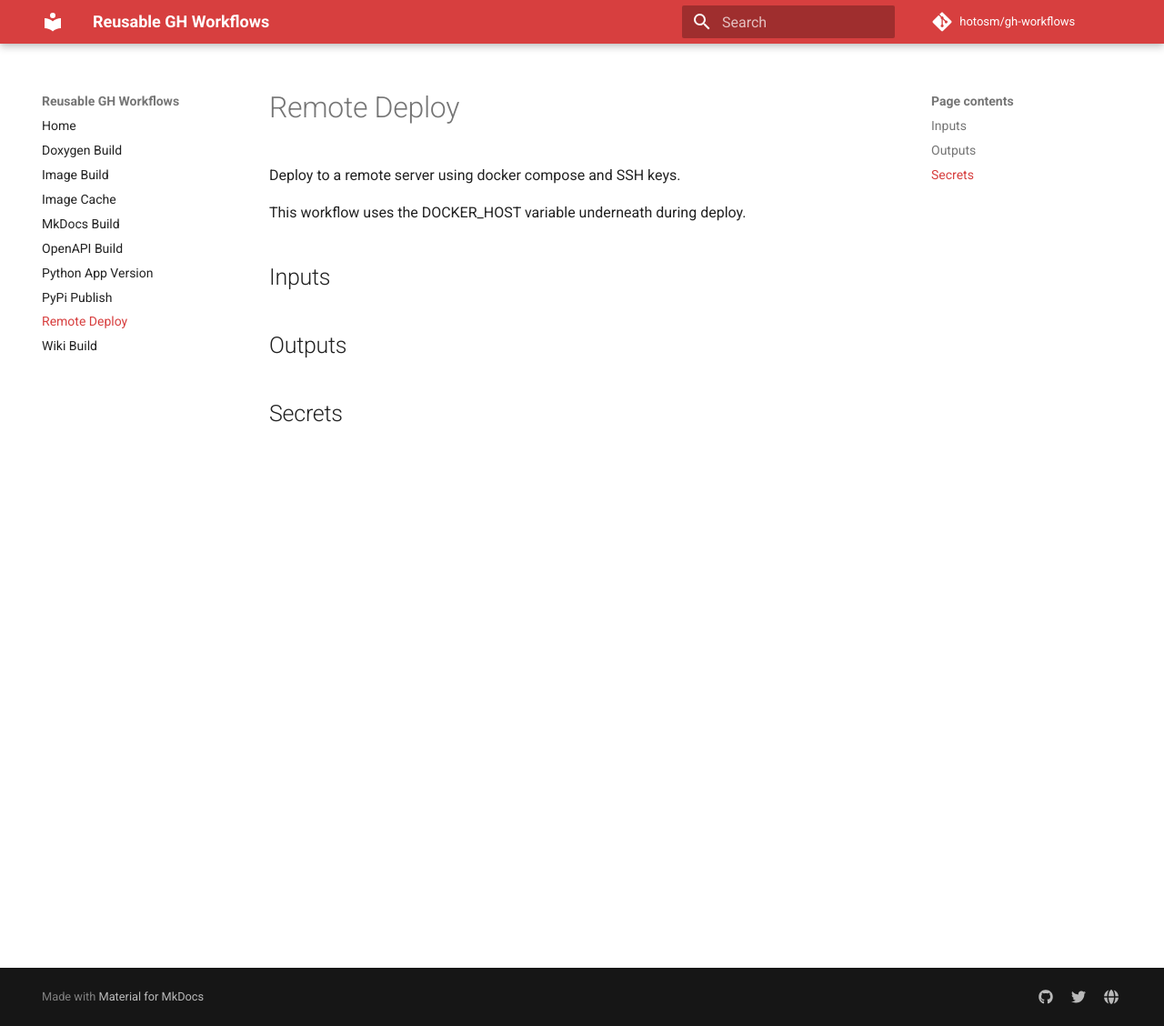
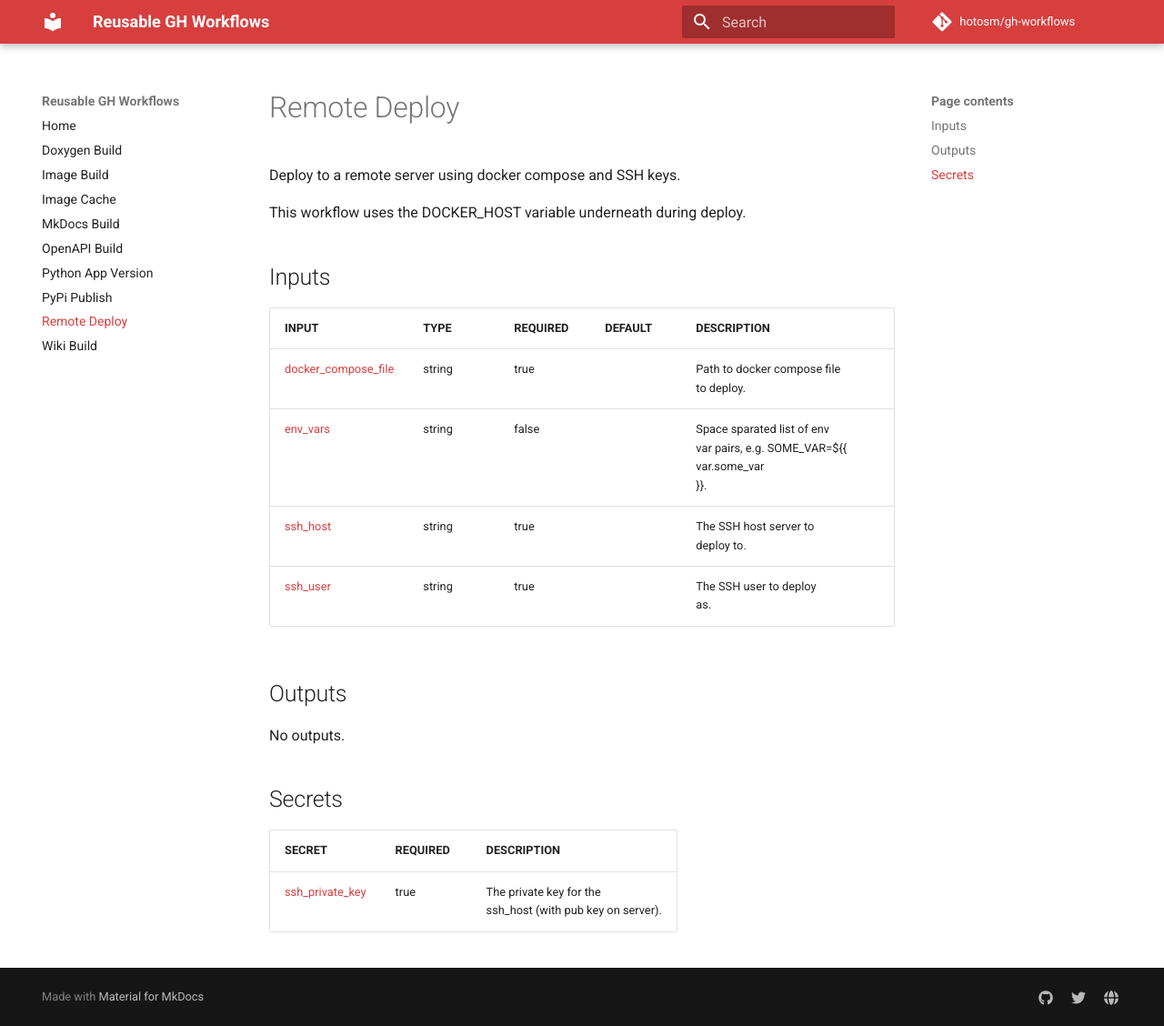
Before and after one commit to hotosm/gh-workflows, an MkDocs documentation site: the page built from docs/remote_deploy.md, in a window 1280 px wide and 1128 px high. Shown: the whole window at 91% size. Built offline with MkDocs 1.6.1 and Material for MkDocs 9.7.7, drawn with Linux system fonts in a browser that asks for light colours; comment, search, counter and statistics services are not loaded.

Commit message:
docs: updated workflow docs

```diff
--- a/docs/remote_deploy.md
+++ b/docs/remote_deploy.md
@@ -6,6 +6,31 @@ This workflow uses the DOCKER_HOST variable underneath during deploy.
 
 ## Inputs
 
+<!-- AUTO-DOC-INPUT:START - Do not remove or modify this section -->
+
+| INPUT                                                                                     | TYPE   | REQUIRED | DEFAULT | DESCRIPTION                                                                      |
+| ----------------------------------------------------------------------------------------- | ------ | -------- | ------- | -------------------------------------------------------------------------------- |
+| <a name="input_docker_compose_file"></a>[docker_compose_file](#input_docker_compose_file) | string | true     |         | Path to docker compose file <br>to deploy.                                       |
+| <a name="input_env_vars"></a>[env_vars](#input_env_vars)                                  | string | false    |         | Space sparated list of env <br>var pairs, e.g. SOME_VAR=${{ var.some_var <br>}}. |
+| <a name="input_ssh_host"></a>[ssh_host](#input_ssh_host)                                  | string | true     |         | The SSH host server to <br>deploy to.                                            |
+| <a name="input_ssh_user"></a>[ssh_user](#input_ssh_user)                                  | string | true     |         | The SSH user to deploy <br>as.                                                   |
+
+<!-- AUTO-DOC-INPUT:END -->
+
 ## Outputs
 
+<!-- AUTO-DOC-OUTPUT:START - Do not remove or modify this section -->
+
+No outputs.
+
+<!-- AUTO-DOC-OUTPUT:END -->
+
 ## Secrets
+
+<!-- AUTO-DOC-SECRETS:START - Do not remove or modify this section -->
+
+| SECRET                                                                          | REQUIRED | DESCRIPTION                                                    |
+| ------------------------------------------------------------------------------- | -------- | -------------------------------------------------------------- |
+| <a name="secret_ssh_private_key"></a>[ssh_private_key](#secret_ssh_private_key) | true     | The private key for the <br>ssh_host (with pub key on server). |
+
+<!-- AUTO-DOC-SECRETS:END -->
```
Also changed, not shown: docs/image_cache.md (+4 -4 lines).
